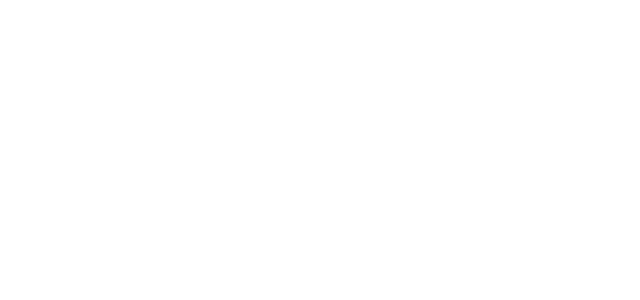
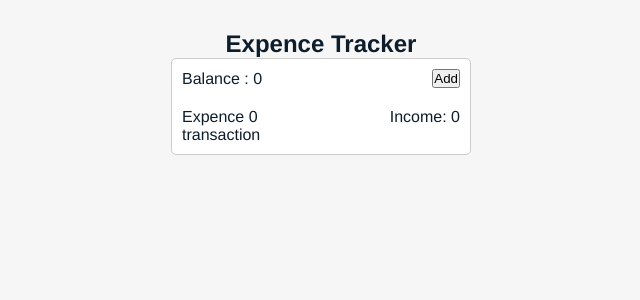
Before and after one commit to rezadelbaz/expense, a React (Create React App) app: page / in a window 1280 px wide. Shown: the top 300 px of the page, without its empty margins (319-959 px from the left). Built offline with nearby package versions, Linux system fonts and the light colour scheme.

Commit message:
creat components

```diff
--- a/src/App.css
+++ b/src/App.css
@@ -1,38 +1,33 @@
 .App {
-  text-align: center;
-}
-
-.App-logo {
-  height: 40vmin;
-  pointer-events: none;
-}
-
-@media (prefers-reduced-motion: no-preference) {
-  .App-logo {
-    animation: App-logo-spin infinite 20s linear;
-  }
-}
-
-.App-header {
-  background-color: #282c34;
-  min-height: 100vh;
+  background-color: #f6f6f6;
+  color: #0d1d2c;
   display: flex;
   flex-direction: column;
   align-items: center;
-  justify-content: center;
-  font-size: calc(10px + 2vmin);
-  color: white;
+  height: 100vh;
+  width: 100%;
+  padding-top: 30px;
+  font-family: "Franklin Gothic Medium", "Arial Narrow", Arial, sans-serif;
 }
 
-.App-link {
-  color: #61dafb;
+.topSection {
+  display: flex;
+  align-items: center;
+  justify-content: space-between;
+  margin-bottom: 20px;
 }
 
-@keyframes App-logo-spin {
-  from {
-    transform: rotate(0deg);
-  }
-  to {
-    transform: rotate(360deg);
-  }
+.contianer {
+  display: flex;
+  flex-direction: column;
+  width: 300px;
+  background-color: #fff;
+  padding: 10px;
+  border-radius: 5px;
+  border: 1px solid #ccc;
 }
+.resultSection {
+  display: flex;
+  align-items: center;
+  justify-content: space-between;
+}
--- a/src/App.js
+++ b/src/App.js
@@ -1,5 +1,15 @@
+import "./App.css";
+import ExpensApp from "./components/ExpenseApp";
+
 const App = () => {
-  return <div></div>;
+  return (
+    <div className="App">
+      <header>
+        <h2>Expence Tracker</h2>
+      </header>
+      <ExpensApp />
+    </div>
+  );
 };
 
 export default App;
--- /dev/null
+++ b/src/components/ExpenseApp.js
@@ -0,0 +1,23 @@
+import { useState } from "react";
+import TransActionComponent from "./TransActionComponent";
+
+const ExpensApp = () => {
+  const [expence, setExpence] = useState(0);
+  const [income, setIncome] = useState(0);
+  const [transaction, setTransaction] = useState([]);
+  return (
+    <section className="contianer">
+      <div className="topSection">
+        <p>Balance : {income - expence}</p>
+        <button>Add</button>
+      </div>
+      <div className="resultSection">
+        <div>Expence {expence}</div>
+        <div>Income: {income}</div>
+      </div>
+      <TransActionComponent transaction={transaction} />
+    </section>
+  );
+};
+
+export default ExpensApp;
--- /dev/null
+++ b/src/components/TransActionComponent.js
@@ -0,0 +1,5 @@
+const TransActionComponent = ({ transaction }) => {
+  return <section>transaction</section>;
+};
+
+export default TransActionComponent;
--- a/src/index.css
+++ b/src/index.css
@@ -1,13 +1,5 @@
-body {
+* {
+  padding: 0;
   margin: 0;
-  font-family: -apple-system, BlinkMacSystemFont, 'Segoe UI', 'Roboto', 'Oxygen',
-    'Ubuntu', 'Cantarell', 'Fira Sans', 'Droid Sans', 'Helvetica Neue',
-    sans-serif;
-  -webkit-font-smoothing: antialiased;
-  -moz-osx-font-smoothing: grayscale;
+  box-sizing: border-box;
 }
-
-code {
-  font-family: source-code-pro, Menlo, Monaco, Consolas, 'Courier New',
-    monospace;
-}
```
